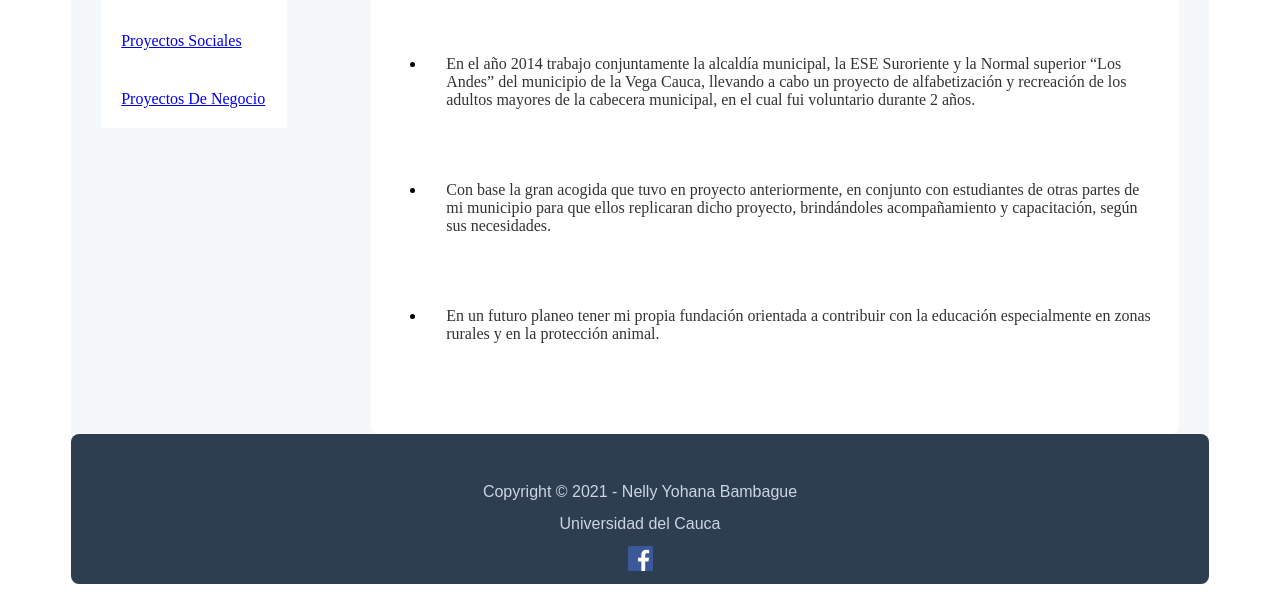
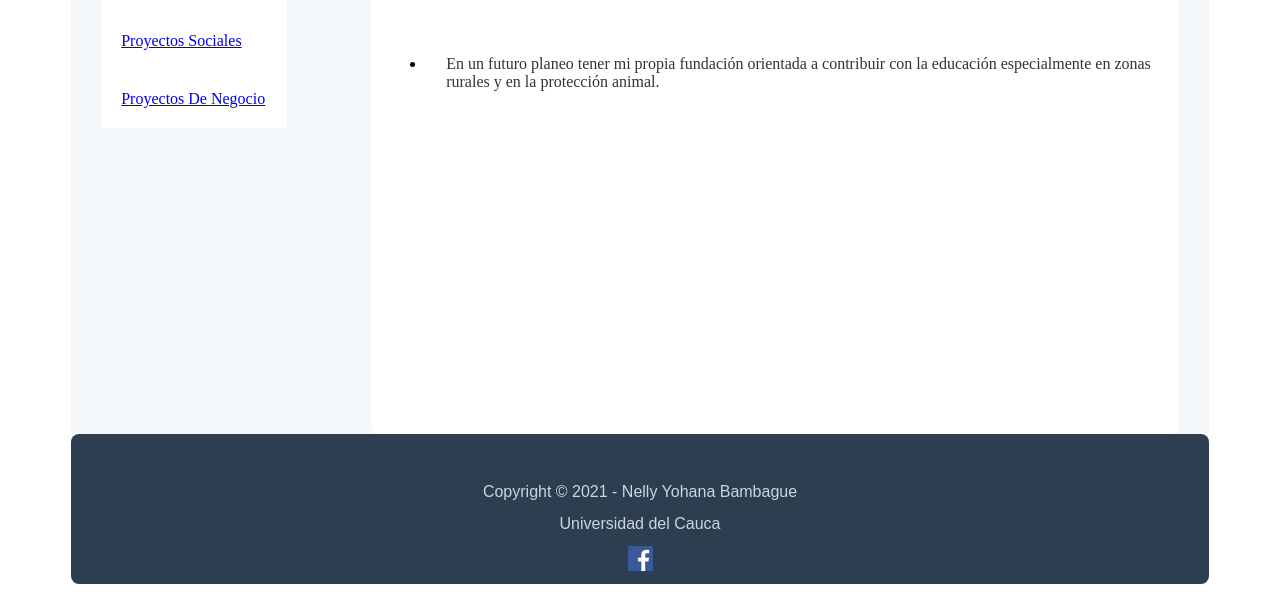
Before and after one commit to nybambague/mipaginaweb, a plain HTML site: page proyectossociales.html in a window 1280 px wide. Shown: the part 307-899 px from the top of the page. Drawn offline with Linux system fonts and the light colour scheme.

Commit message:
Add files via upload

```diff
--- a/proyectossociales.html
+++ b/proyectossociales.html
@@ -34,16 +34,6 @@
                         <h3>Proyectos Sociales</h3>
                     </header>
                     <ul>
-                        <li>
-							<p>
-								En el año 2014 trabajo conjuntamente la alcaldía municipal, la ESE Suroriente y la Normal superior “Los Andes” del municipio de la Vega Cauca, llevando a cabo un proyecto de alfabetización y recreación de los adultos mayores de la cabecera municipal, en el cual fui voluntario durante 2 años.
-							</p>
-						</li>
-						<li>
-							<p>
-								Con base la gran acogida que tuvo en proyecto anteriormente, en conjunto con estudiantes de otras partes de mi municipio para que ellos replicaran dicho proyecto, brindándoles acompañamiento y capacitación, según sus necesidades.
-                            </p>
-					    </li>
 					    <li>
 					    	<p>
 					    		En un futuro planeo tener mi propia fundación orientada a contribuir con la educación especialmente en zonas rurales y en la protección animal.
```
